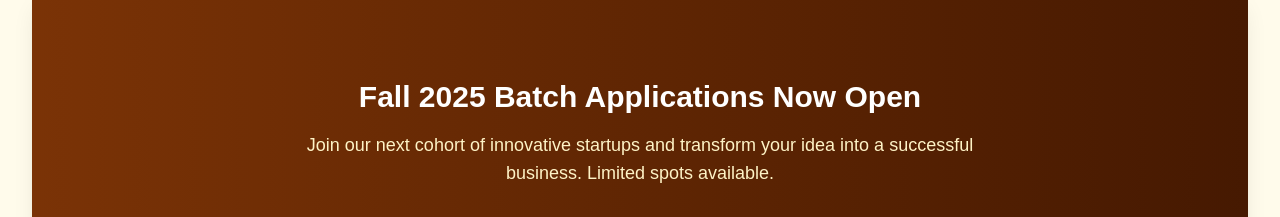
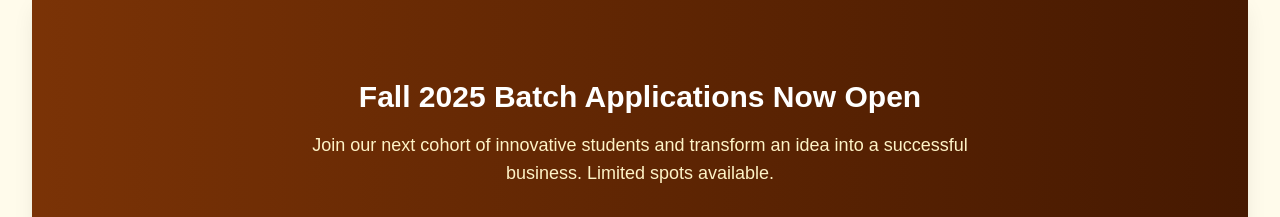
Before and after one commit to Developer-Club-WMU/w1-website, a Next.js app: page / in a window 1280 px wide. Shown: the part 1107-1324 px from the top of the page. Built offline with nearby package versions, Linux system fonts and the light colour scheme.

Commit message:
app section text update

```diff
--- a/app/components/ApplicationSection.tsx
+++ b/app/components/ApplicationSection.tsx
@@ -10,7 +10,7 @@ export default function ApplicationSection() {
               Fall 2025 Batch Applications Now Open
             </h2>
             <p className="text-amber-100 text-lg mb-8 max-w-2xl mx-auto">
-              Join our next cohort of innovative startups and transform your idea into a successful business. Limited spots available.
+              Join our next cohort of innovative students and transform an idea into a successful business. Limited spots available.
             </p>
             <div className="flex flex-col sm:flex-row gap-4 justify-center items-center">
               <a
```
